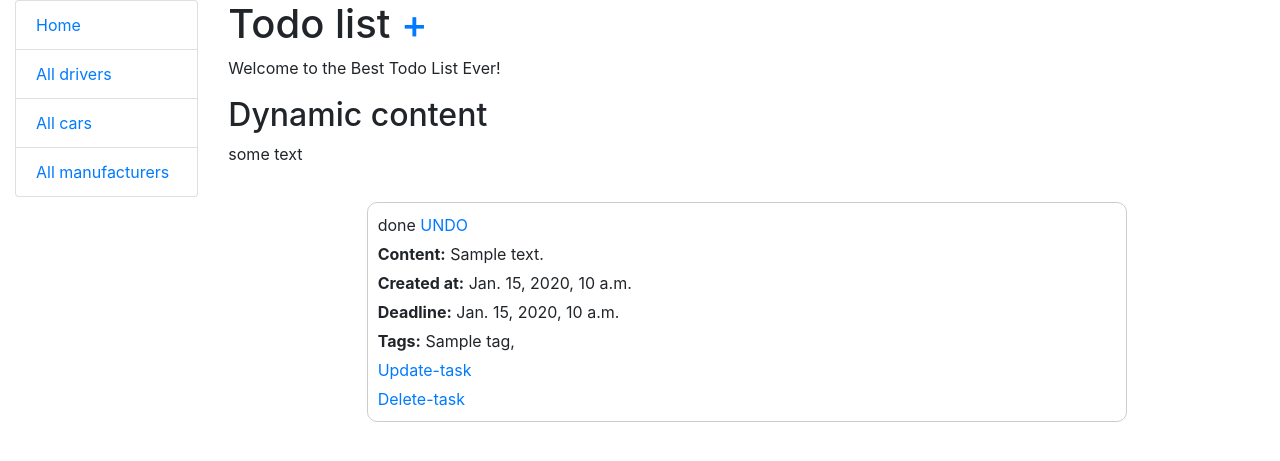
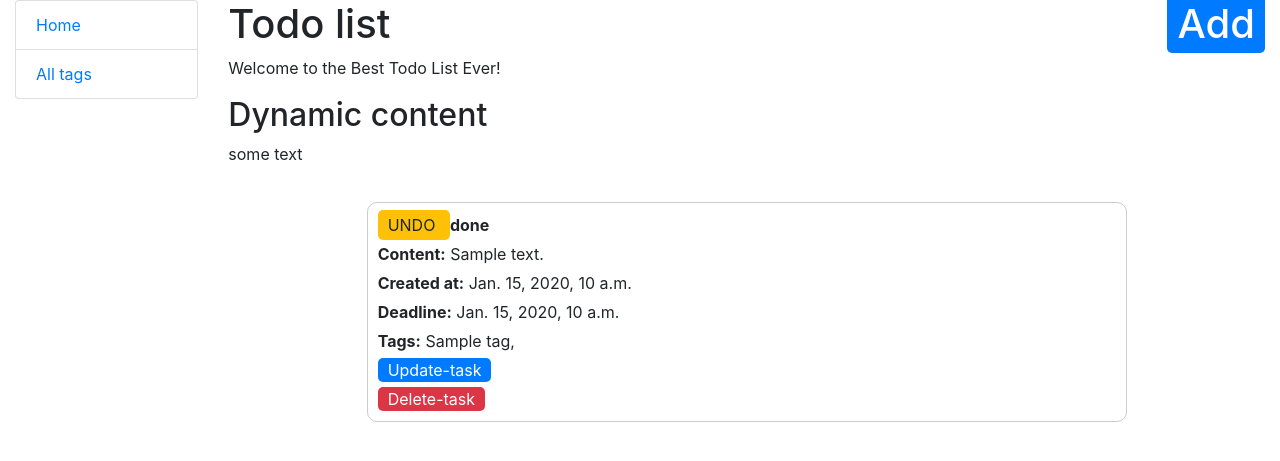
Before and after one commit to MaxOperchuk/todo-list-django-practice, a Django app: page / in a window 1280 px wide. Shown: the top 461 px of the page. Run offline with Django 5.2, Linux system fonts and the light colour scheme; tables that the repository leaves empty hold one stand-in row (values such as "Sample post").

Commit message:
fix pagination in base.html & add styles for buttons

```diff
--- a/static/css/styles.css
+++ b/static/css/styles.css
@@ -2,6 +2,56 @@
     max-width: 800px;
     margin: 0 auto;
     padding: 20px;
+    border-radius: 5px;
+}
+
+.task-action-link a.delete-task {
+  text-decoration: none;
+  background-color: #dc3545;
+  color: #fff;
+  padding: 2px 10px;
+  border-radius: 5px;
+}
+
+.task-action-link a.delete-task:hover {
+  background-color: #c82333;
+}
+
+.task-action-link a.update-task {
+  text-decoration: none;
+  background-color: #007bff;
+  color: #fff;
+  padding: 2px 10px;
+  border-radius: 5px;
+}
+
+.task-action-link a.update-task:hover {
+  background-color: #0056b3;
+
+}
+
+.complete-link {
+  text-decoration: none;
+  background-color: #28a745;
+  color: #fff;
+  padding: 5px 10px;
+  border-radius: 5px;
+}
+
+.complete-link:hover {
+  background-color: #218838;
+}
+
+.undo-link {
+  text-decoration: none;
+  background-color: #ffc107;
+  color: #212529;
+  padding: 5px 10px;
+  border-radius: 5px;
+}
+
+.undo-link:hover {
+  background-color: #ffca28;
 }
 
 .task-list {
@@ -10,8 +60,8 @@
 }
 
 .task-item {
-    border: 1px solid #ccc; /* рамка */
-    border-radius: 10px; /* заокруглені краї */
+    border: 1px solid #ccc;
+    border-radius: 10px;
     padding: 10px;
     margin-bottom: 10px;
 }
@@ -28,3 +78,59 @@
 .task-item li:last-child {
     margin-bottom: 0;
 }
+
+.table {
+  width: 100%;
+  border-collapse: collapse;
+  margin-bottom: 20px;
+}
+
+.table th,
+.table td {
+  padding: 8px;
+  text-align: left;
+  border-bottom: 1px solid #ddd;
+}
+
+.table th {
+  background-color: #f2f2f2;
+}
+
+.table tr:nth-child(even) {
+  background-color: #f2f2f2;
+}
+
+.table tr:hover {
+  background-color: #ddd;
+}
+
+.table a {
+  text-decoration: none;
+  color: #007bff;
+}
+
+.table a:hover {
+  text-decoration: underline;
+}
+
+
+.h1-link {
+  float: right;
+  margin-left: 10px;
+}
+
+.h1-link a {
+  text-decoration: none;
+  background-color: #007bff;
+  color: #fff;
+  padding: 5px 10px;
+  border-radius: 5px;
+}
+
+.h1-link a:hover {
+  background-color: #0056b3;
+}
+
+.pagination-container {
+    margin-top: 20px;
+}
--- a/templates/app_todo_list/index.html
+++ b/templates/app_todo_list/index.html
@@ -3,7 +3,9 @@
 {% block content %}
     <h1>
       Todo list
-      <a href="{% url 'app_todo_list:create-task' %}">+</a>
+      <span class="h1-link">
+      <a href="{% url 'app_todo_list:create-task' %}">Add</a>
+      </span>
     </h1>
     <p>Welcome to the Best Todo List Ever!</p>
     <h2>Dynamic content</h2>
@@ -14,11 +16,15 @@
               <div class="task-item">
                 <li>
                   {% if task.boolean %}
-                    done
-                    <a href="{% url 'app_todo_list:complete-task' pk=task.pk %}">UNDO</a>
+                    <a class="undo-link" href="{% url 'app_todo_list:complete-task' pk=task.pk %}">
+                      UNDO
+                    </a>
+                    <strong>done</strong>
                   {% else %}
-                    not done
-                    <a href="{% url 'app_todo_list:complete-task' pk=task.pk %}">COMPLETE</a>
+                    <a class="complete-link" href="{% url 'app_todo_list:complete-task' pk=task.pk %}">
+                      COMPLETE
+                    </a>
+                    <strong>not done</strong>
                   {% endif %}
                 </li>
                 <li><strong>Content:</strong> {{ task.content }}</li>
@@ -32,8 +38,16 @@
                       {{ tag.name }},
                     {% endfor %}
                 </li>
-                <li><a href="{% url 'app_todo_list:update-task' pk=task.pk %}">Update-task</a></li>
-                <li><a href="{% url 'app_todo_list:delete-task' pk=task.pk %}">Delete-task</a></li>
+                <li class="task-action-link">
+                  <a href="{% url 'app_todo_list:update-task' pk=task.pk %}" class="update-task">
+                    Update-task</a>
+                </li>
+                <li class="task-action-link">
+                  <a href="{% url 'app_todo_list:delete-task' pk=task.pk %}" class="delete-task">
+                    Delete-task
+                  </a>
+                </li>
+
               </div>
             {% endfor %}
         </ul>
--- a/templates/base.html
+++ b/templates/base.html
@@ -18,8 +18,7 @@
 <div class="container-fluid">
     <div class="row">
         <div class="col-sm-2">
-            {% block head %}
-            {% endblock %}
+
 
             {% block sidebar %}
                 {% include "includes/sidebar.html" %}
@@ -29,10 +28,14 @@
         <div class="col-sm-10 ">
           {% block content %}{% endblock %}
 
-          {% block pagination %}
-              {% include "includes/pagination.html" %}
-           {% endblock %}
+          <div class="col-sm-10 d-flex justify-content-center">
+              {% block pagination %}
+                  {% include "includes/pagination.html" %}
+              {% endblock %}
+          </div>
         </div>
+
+
     </div>
 </div>
 </body>
--- a/templates/includes/sidebar.html
+++ b/templates/includes/sidebar.html
@@ -1,6 +1,4 @@
 <ul class="sidebar-nav list-group">
-  <li class="list-group-item"><a href="#">Home</a></li>
-  <li class="list-group-item"><a href="#">All drivers</a></li>
-  <li class="list-group-item"><a href="#">All cars</a></li>
-  <li class="list-group-item"><a href="#">All manufacturers</a></li>
+  <li class="list-group-item"><a href="{% url 'app_todo_list:index' %}">Home</a></li>
+  <li class="list-group-item"><a href="{% url 'app_todo_list:tag-list' %}">All tags</a></li>
 </ul>
```
